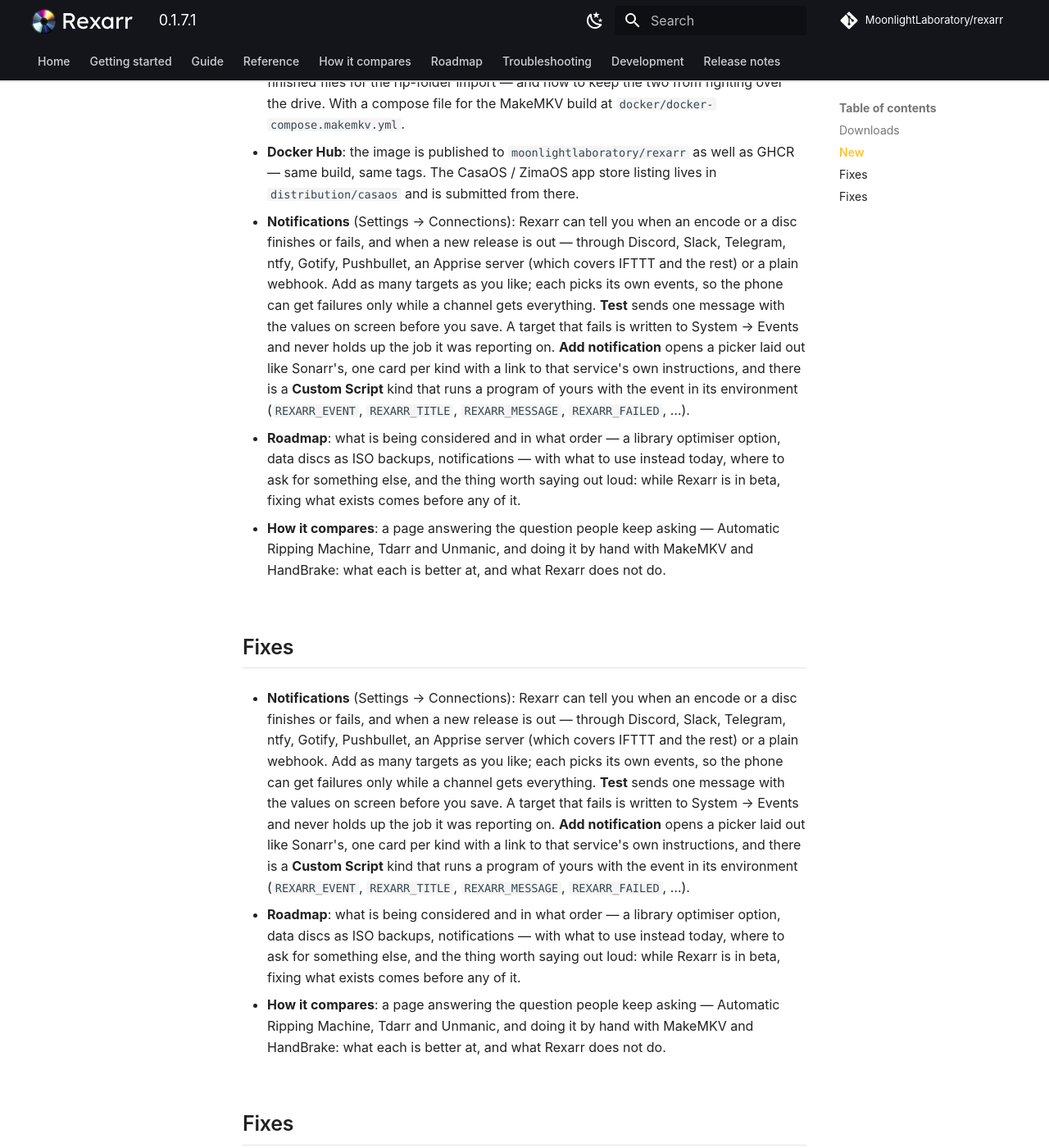
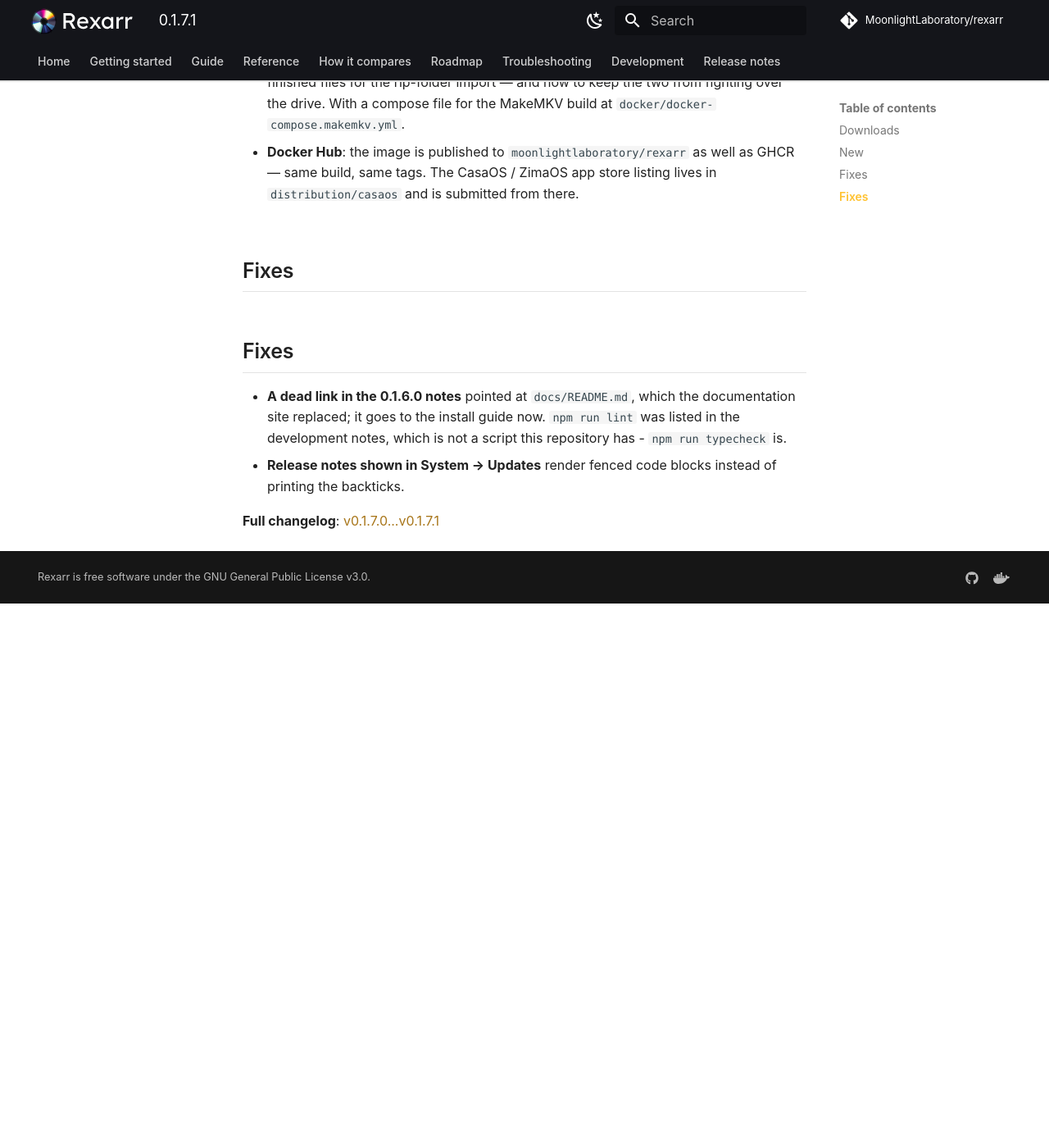
Before and after one commit to MoonlightLaboratory/rexarr, an MkDocs documentation site: the page built from docs/release-notes/0.1.7.1.md, in a window 1280 px wide and 1400 px high, scrolled down 1156 px. Shown: the whole window at 82% size. Built offline with MkDocs 1.6.1 and Material for MkDocs 9.7.7, drawn with Linux system fonts in a browser that asks for light colours; after the commit the page ends 1892 px from its top, so only the background shows below that.

Commit message:
Rexarr 0.1.7.2
0.1.7.1 went out on the 5th, so the notifications work and everything since
belongs here. Its notes are back to what was published; this release gets:

- Notifications, with the picker and the custom script kind.
- The interface pass: one spacing rhythm instead of four, fields that line up
  across a row, Disc ripping and Local media split into sections, bigger
  buttons, selects drawn like inputs, an amber focus border with no halo, a
  square nav count, and the search placeholder fading with its underline.

The CasaOS listing and its changelog point at 0.1.7.2 as well.

Co-Authored-By: TakiConcepts <122319353+TakiConcepts@users.noreply.github.com>

```diff
--- a/docs/release-notes/0.1.7.1.md
+++ b/docs/release-notes/0.1.7.1.md
@@ -33,39 +33,7 @@
 - **Docker Hub**: the image is published to `moonlightlaboratory/rexarr` as well as GHCR — same build, same tags.
   The CasaOS / ZimaOS app store listing lives in `distribution/casaos` and is submitted from there.
 
-- **Notifications** (Settings → Connections): Rexarr can tell you when an encode or a disc finishes or fails, and
-  when a new release is out — through Discord, Slack, Telegram, ntfy, Gotify, Pushbullet, an Apprise server (which
-  covers IFTTT and the rest) or a plain webhook. Add as many targets as you like; each picks its own events, so
-  the phone can get failures only while a channel gets everything. **Test** sends one message with the values on
-  screen before you save. A target that fails is written to System → Events and never holds up the job it was
-  reporting on. **Add notification** opens a picker laid out like Sonarr's, one card per kind with a link to that
-  service's own instructions, and there is a **Custom Script** kind that runs a program of yours with the event in
-  its environment (`REXARR_EVENT`, `REXARR_TITLE`, `REXARR_MESSAGE`, `REXARR_FAILED`, …).
-
-- **Roadmap**: what is being considered and in what order — a library optimiser option, data discs as ISO backups,
-  notifications — with what to use instead today, where to ask for something else, and the thing worth saying out
-  loud: while Rexarr is in beta, fixing what exists comes before any of it.
-
-- **How it compares**: a page answering the question people keep asking — Automatic Ripping Machine, Tdarr and
-  Unmanic, and doing it by hand with MakeMKV and HandBrake: what each is better at, and what Rexarr does not do.
-
 ## Fixes
-
-- **Notifications** (Settings → Connections): Rexarr can tell you when an encode or a disc finishes or fails, and
-  when a new release is out — through Discord, Slack, Telegram, ntfy, Gotify, Pushbullet, an Apprise server (which
-  covers IFTTT and the rest) or a plain webhook. Add as many targets as you like; each picks its own events, so
-  the phone can get failures only while a channel gets everything. **Test** sends one message with the values on
-  screen before you save. A target that fails is written to System → Events and never holds up the job it was
-  reporting on. **Add notification** opens a picker laid out like Sonarr's, one card per kind with a link to that
-  service's own instructions, and there is a **Custom Script** kind that runs a program of yours with the event in
-  its environment (`REXARR_EVENT`, `REXARR_TITLE`, `REXARR_MESSAGE`, `REXARR_FAILED`, …).
-
-- **Roadmap**: what is being considered and in what order — a library optimiser option, data discs as ISO backups,
-  notifications — with what to use instead today, where to ask for something else, and the thing worth saying out
-  loud: while Rexarr is in beta, fixing what exists comes before any of it.
-
-- **How it compares**: a page answering the question people keep asking — Automatic Ripping Machine, Tdarr and
-  Unmanic, and doing it by hand with MakeMKV and HandBrake: what each is better at, and what Rexarr does not do.
 
 ## Fixes
 
```
Also changed, not shown: docs/release-notes.md (+1 -0 lines), docs/release-notes/0.1.7.2.md (added, +56 -0 lines), 6 other files.
